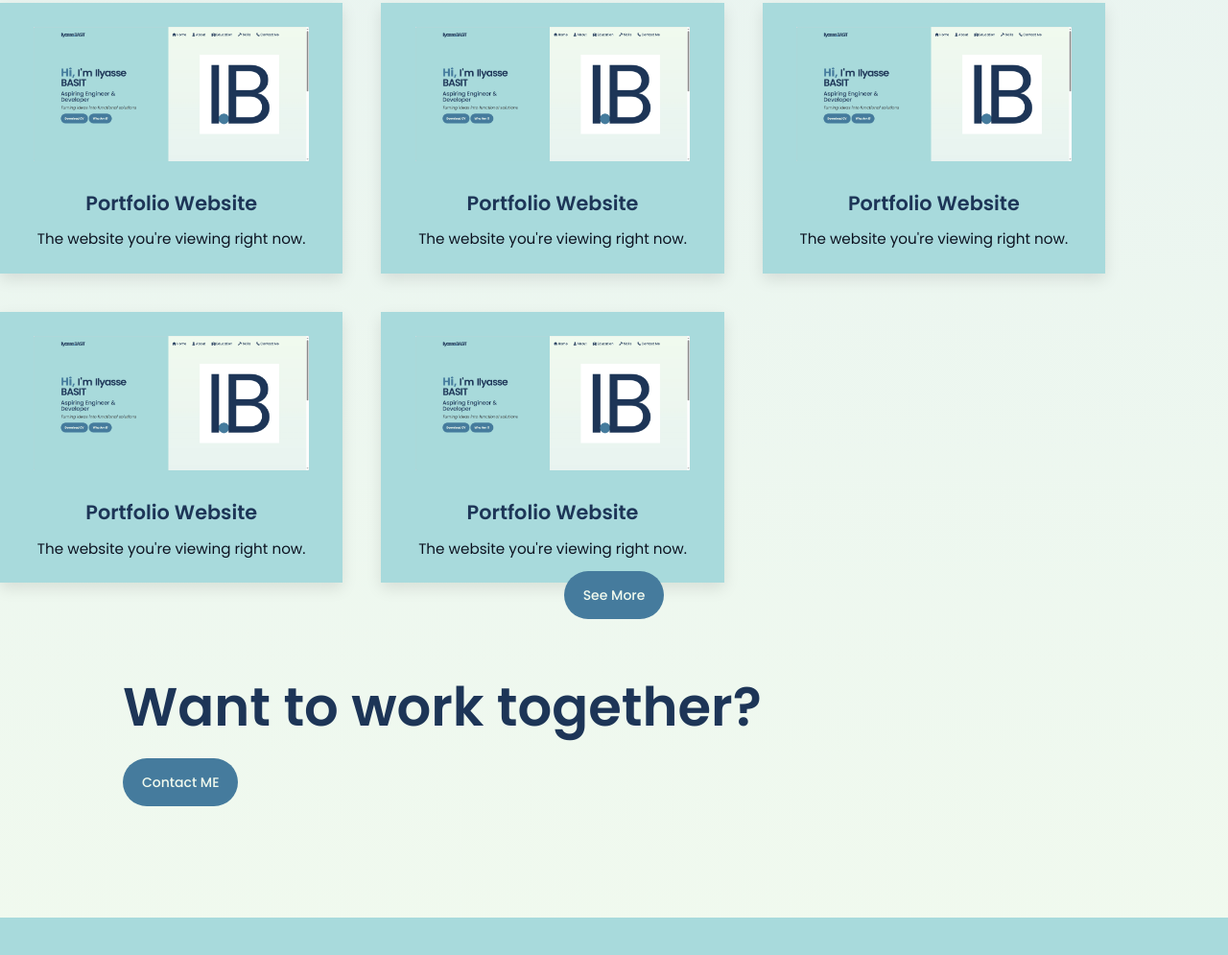
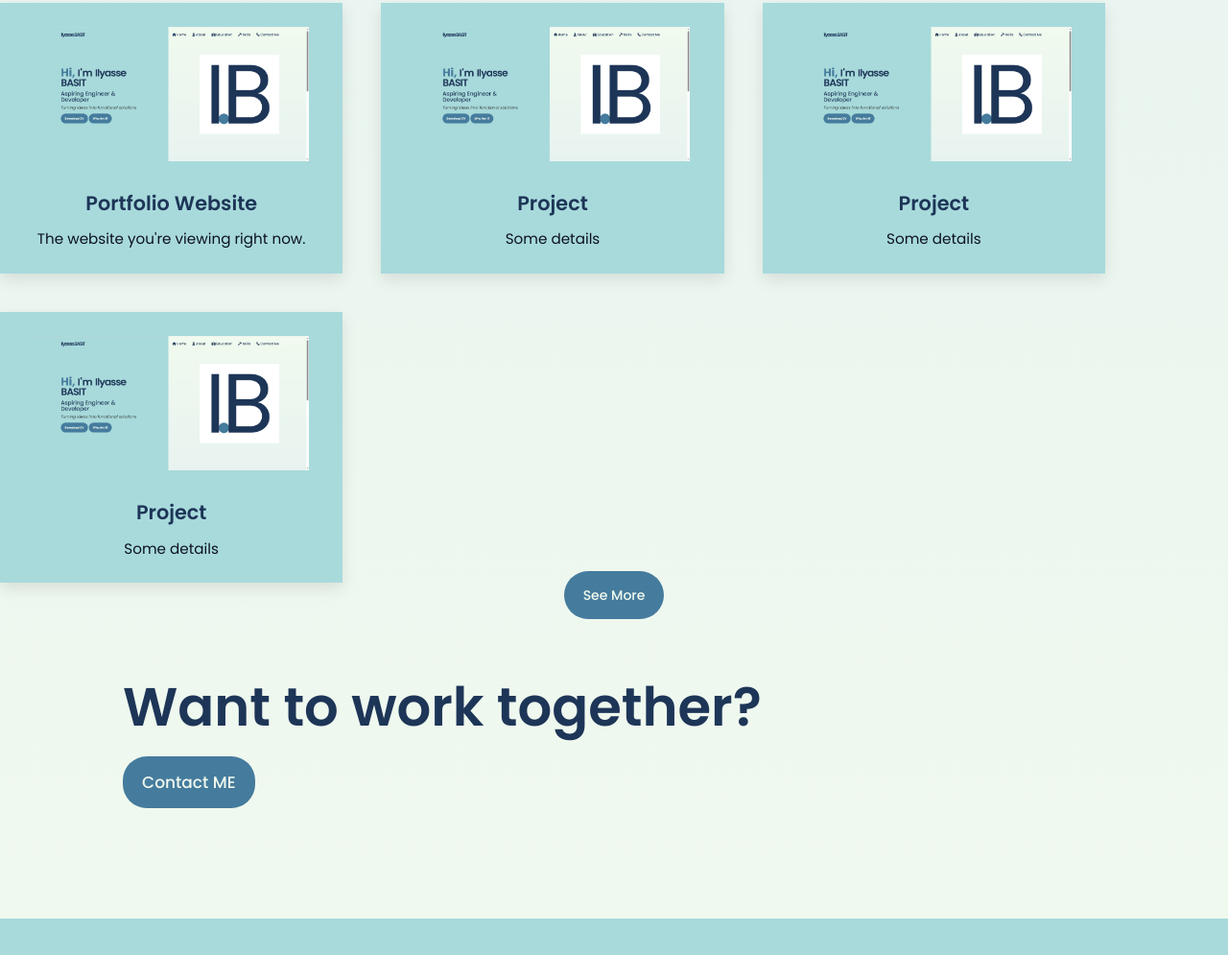
Before and after one commit to Ilyas-basit/ilyas-basit.github.io, a plain HTML site: page index.html in a window 1280 px wide. Shown: the part 1787-2782 px from the top of the page at 96% size. Drawn offline with Linux system fonts and the light colour scheme.

Commit message:
index.html

```diff
--- a/index.html
+++ b/index.html
@@ -3,6 +3,7 @@
 <head>
     <meta charset="UTF-8">
     <meta name="description" content="This is my personal Website">
+    <meta name="viewport" content="width=device-width, initial-scale=1.0">
     <title>Ilyasse BASIT</title>
     <link rel="icon" type="image/png" href="logo.png">
     <link rel="preconnect" href="https://fonts.googleapis.com">
@@ -24,6 +25,7 @@
                 <li><a href="contact.html"><i class="fa-solid fa-phone"></i>  Contact Me</a></li>
             </ul>
         </nav>
+        <button class="menu-btn" id="menuBtn">☰</button>
     </header>
 
     <section class="debut">
@@ -45,10 +47,10 @@
             <h1>Who Am I?</h1>
         </div>
         <div class="about-paragraph">
-            <p>I,m a passionate engineering student who loves bringing ideas to life through code and creativity. From building small personal projects to exploring complex technical concepts, I find joy in understanding how things work and making them work better. My curiosity constantly drives me to learn new technologies, solve challenging problems, and transform innovative ideas into meaningful digital experiences. Whether it,s through clean, efficient code or thoughtful design, I,m always striving to create something useful, elegant, and impactful.</p>
+            <p>I'm a passionate engineering student who loves bringing ideas to life through code and creativity. From building small personal projects to exploring complex technical concepts, I find joy in understanding how things work and making them work better. My curiosity constantly drives me to learn new technologies, solve challenging problems, and transform innovative ideas into meaningful digital experiences. Whether it's through clean, efficient code or thoughtful design, I'm always striving to create something useful, elegant, and impactful.</p>
             <ul>
                 <li><span>Name : </span>Ilyasse BASIT</li>
-                <li><span>Adress : </span>Morocco, Marrakesh</li>
+                <li><span>Adress : </span>Marrakesh, Morocco</li>
                 <li><span>Date of Birth : </span>15/02/2006</li>
                 <li><span>E-mail : </span><a target="_blank" style="text-decoration: none;" href="contact.html">basit.ilyasse@inpt.ac.ma</a></li>
             </ul>
@@ -70,25 +72,19 @@
 
             <a href="#" class="projects-card">
                 <img src="website.png" alt="Another Project">
-                <h3 class="projects-card-title">Portfolio Website</h3>
-                <p class="projects-card-para">The website you're viewing right now.</p>
+                <h3 class="projects-card-title">Project</h3>
+                <p class="projects-card-para">Some details</p>
             </a>
 
             <a href="#" class="projects-card">
                 <img src="website.png" alt="Third Project">
-                <h3 class="projects-card-title">Portfolio Website</h3>
-                <p class="projects-card-para">The website you're viewing right now.</p>
+                <h3 class="projects-card-title">Project</h3>
+                <p class="projects-card-para">Some details</p>
             </a>
             <a href="index.html" class="projects-card">
                 <img src="website.png" alt="Portfolio Website">
-                <h3 class="projects-card-title">Portfolio Website</h3>
-                <p class="projects-card-para">The website you're viewing right now.</p>
-            </a>
-
-            <a href="#" class="projects-card">
-                <img src="website.png" alt="Another Project">
-                <h3 class="projects-card-title">Portfolio Website</h3>
-                <p class="projects-card-para">The website you're viewing right now.</p>
+                <h3 class="projects-card-title">Project</h3>
+                <p class="projects-card-para">Some details</p>
             </a>
         </div>
         <a href="skills.html" class="button">See More</a>
@@ -96,7 +92,7 @@
 
     <section class="wanttoworkwithme">
         <h1>Want to work together?</h1>
-        <a class="button" href="contact.html">Contact ME</a>
+        <a class="button" style="font-size: 17px" href="contact.html">Contact ME</a>
     </section>
 
     <footer class="footer">
@@ -113,6 +109,6 @@
             navbar.classList.remove('scrolled');
         }
         });
+
     </script>
-
 </html>
```
